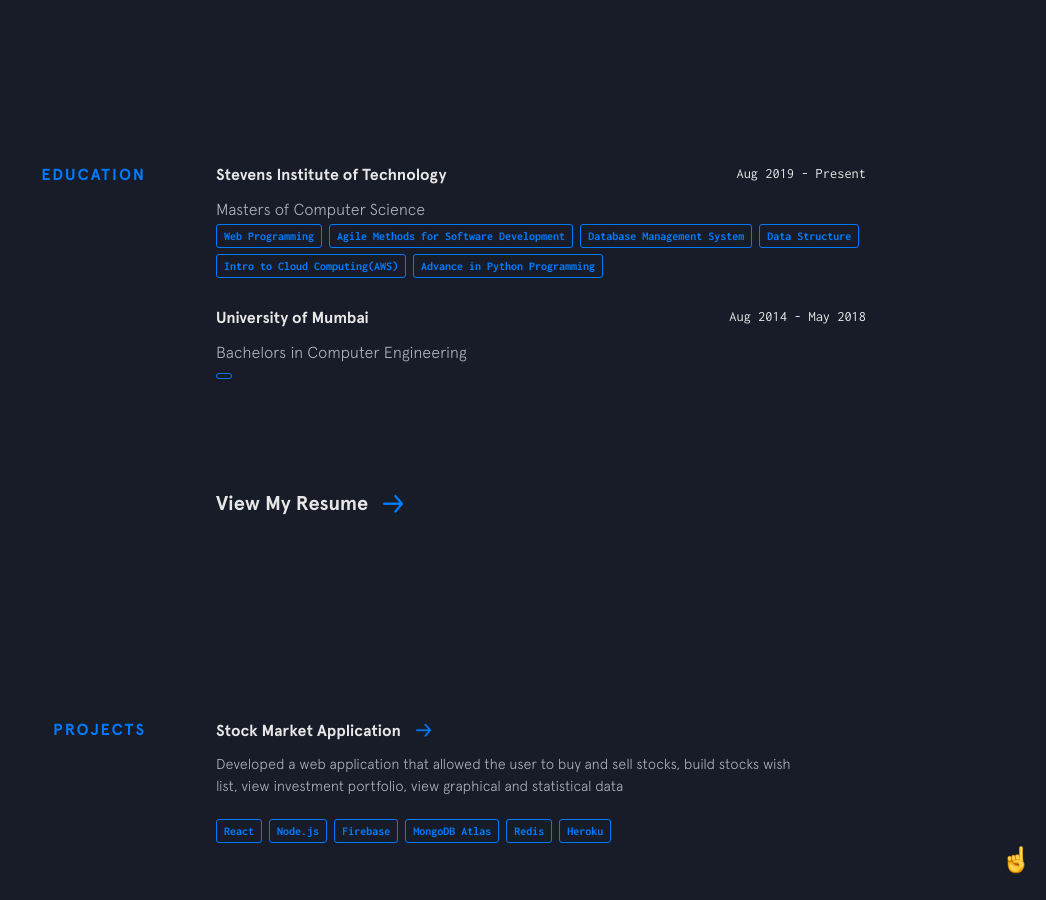
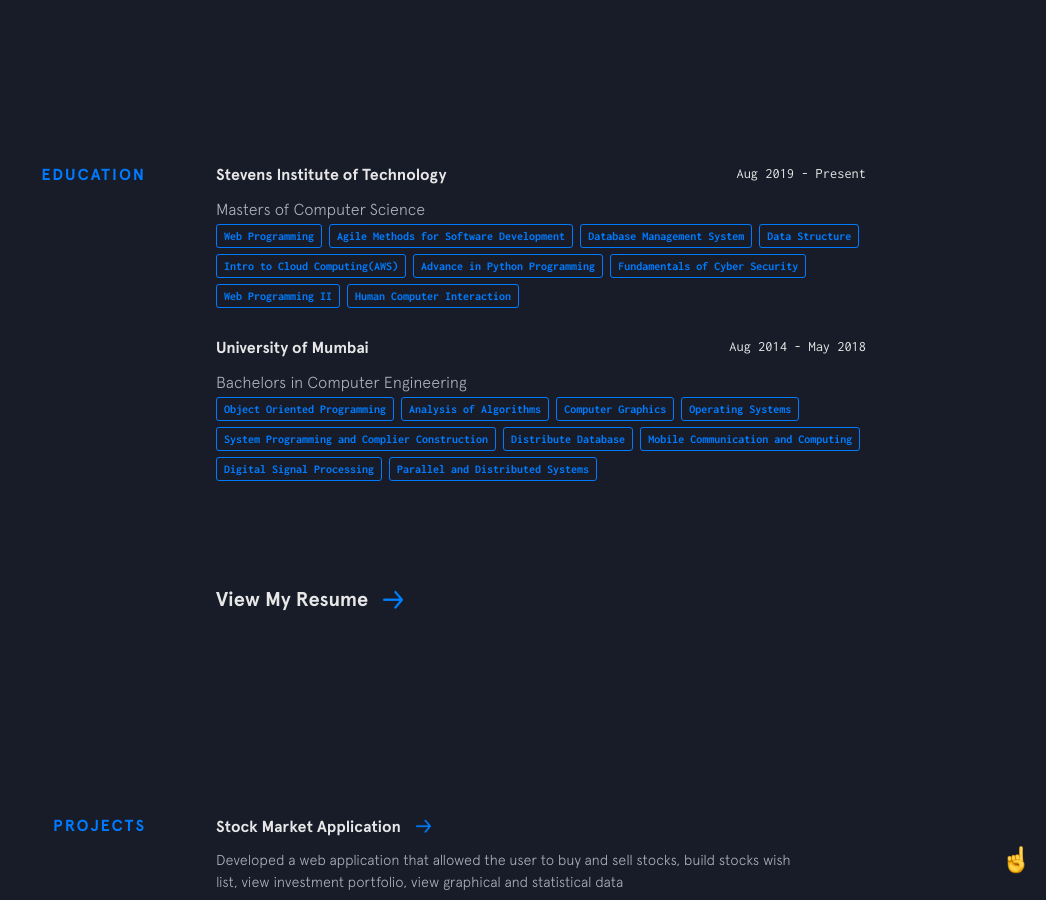
Before and after one commit to dharmitviradia/dharmitviradia.github.io, a Jekyll site: the page built from index.html, in a window 1280 px wide and 900 px high, scrolled down 1787 px. Shown: the whole window, without its empty margins (234-1280 px from the left). Built offline with Jekyll 4.4.1, drawn with Linux system fonts in a browser that asks for light colours; nearby versions of some CDN libraries.

Commit message:
Update education.yml

```diff
--- a/_data/education.yml
+++ b/_data/education.yml
@@ -9,10 +9,21 @@
     - course: Data Structure
     - course: Intro to Cloud Computing(AWS)
     - course: Advance in Python Programming
+    - course: Fundamentals of Cyber Security
+    - course: Web Programming II
+    - course: Human Computer Interaction
 
 - college: University of Mumbai
   url: https://mu.ac.in/
   time: Aug 2014 - May 2018
   major: Bachelors in Computer Engineering
   subjects:
-    - course:
+    - course: Object Oriented Programming
+    - course: Analysis of Algorithms
+    - course: Computer Graphics
+    - course: Operating Systems
+    - course: System Programming and Complier Construction
+    - course: Distribute Database
+    - course: Mobile Communication and Computing
+    - course: Digital Signal Processing
+    - course: Parallel and Distributed Systems
```
